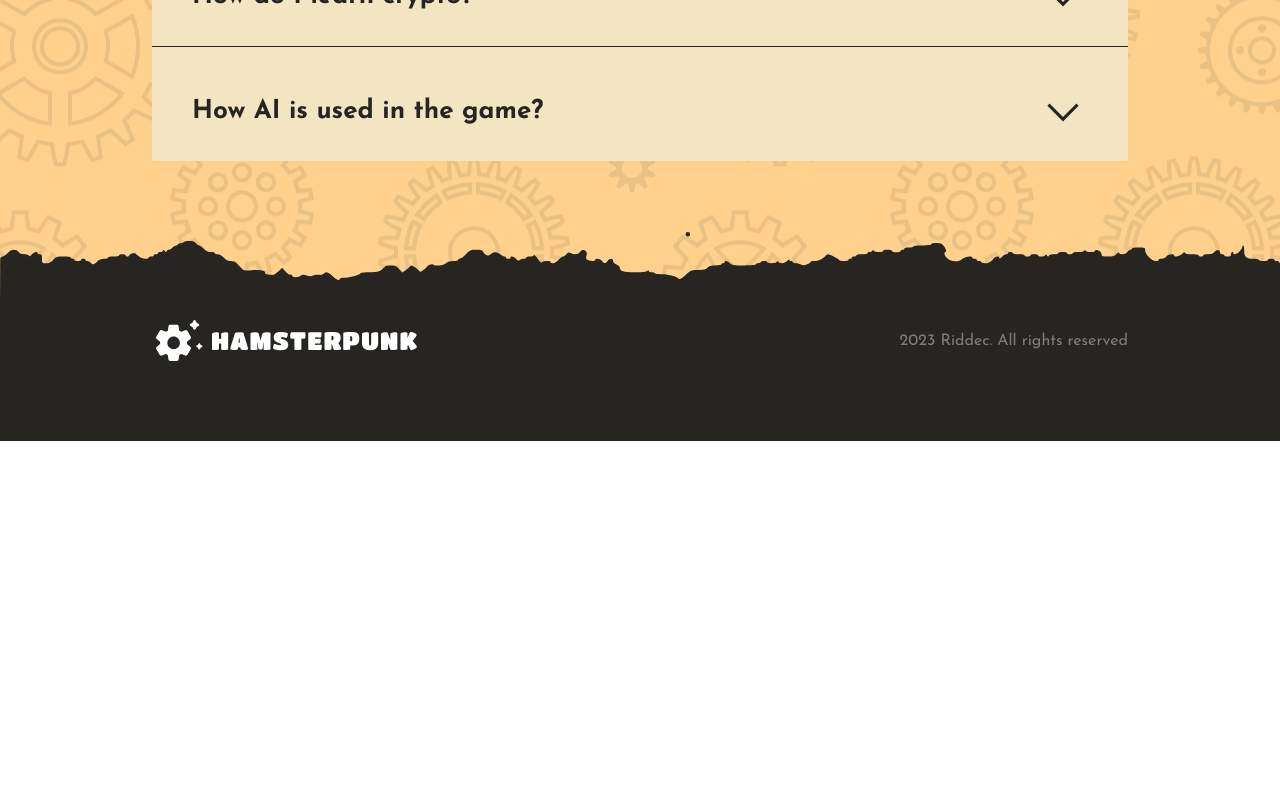
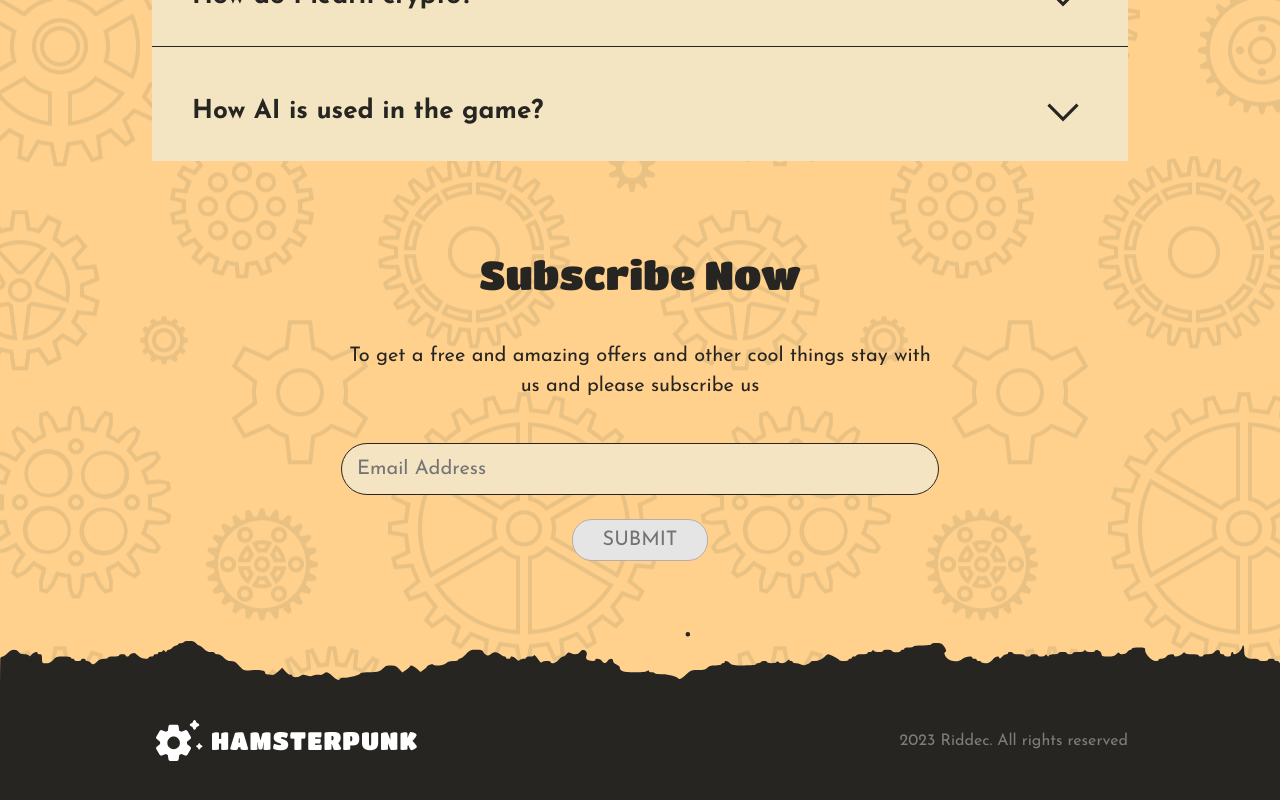
Before and after one commit to riddeclabs/hamsterpunk-landing, a React (Create React App) app: page / in a window 1280 px wide. Shown: the part 6844-7644 px from the top of the page. Before the commit the page ends 7285 px from the top, so only its background shows below. Built offline with nearby package versions, Linux system fonts and the light colour scheme; no server answers.

Commit message:
feat: add subscribe form

```diff
--- a/package.json
+++ b/package.json
@@ -3,6 +3,7 @@
   "version": "0.1.0",
   "private": true,
   "dependencies": {
+    "@formspree/react": "^2.4.1",
     "@testing-library/jest-dom": "^5.16.5",
     "@testing-library/react": "^13.4.0",
     "@testing-library/user-event": "^13.5.0",
--- a/src/pages/Home.tsx
+++ b/src/pages/Home.tsx
@@ -11,6 +11,7 @@ import { MainBlock } from './containers/MainBlock';
 import { Menu } from './containers/Menu';
 import { NewWayBlock } from './containers/NewWayBlock';
 import { ProgressBlock } from './containers/ProgressBlock';
+import { Subscription } from './containers/Subscription';
 import { VideoBlock } from './containers/VideoBlock';
 
 import { orangeBg } from '../assets/images';
@@ -29,6 +30,7 @@ export const HomePage = () => {
         <ProgressBlock />
         <HumstervilleBlock />
         <FAQBlock />
+        <Subscription />
       </OrangeBackgroundWrapper>
       <Footer />
     </Wrapper>
--- a/src/pages/containers/FAQBlock/index.tsx
+++ b/src/pages/containers/FAQBlock/index.tsx
@@ -37,16 +37,14 @@ export const FAQBlock = () => {
 
 const Wrapper = styled.div(() => ({
   marginTop: '110px',
-  paddingBottom: '0px',
+  paddingBottom: 0,
 
   '@media screen and (max-width:1439px)': {
     marginTop: '88px',
-    paddingBottom: '68px',
   },
 
   '@media screen and (max-width:1023px)': {
     marginTop: '68px',
-    paddingBottom: '68px',
   },
 
   '@media screen and (max-width:768px)': {
@@ -56,7 +54,7 @@ const Wrapper = styled.div(() => ({
 
 const QuestionsWrapper = styled.div(() => ({
   marginTop: '52px',
-  paddingBottom: '180px',
+  paddingBottom: '0px',
 
   '>div:first-of-type': {
     borderTop: 'none',
@@ -64,16 +62,13 @@ const QuestionsWrapper = styled.div(() => ({
 
   '@media screen and (max-width:1439px)': {
     marginTop: '36px',
-    paddingBottom: '88px',
   },
 
   '@media screen and (max-width:1023px)': {
     marginTop: '30px',
-    paddingBottom: '68px',
   },
 
   '@media screen and (max-width:768px)': {
     marginTop: '24px',
-    paddingBottom: '68px',
   },
 }));
--- /dev/null
+++ b/src/pages/containers/Subscription/index.tsx
@@ -0,0 +1,189 @@
+import React, { useEffect, useState } from 'react';
+
+import { useForm } from '@formspree/react';
+import styled from 'styled-components';
+
+import { Content } from '../../../components/Content';
+import { Typography } from '../../../components/Typography';
+import { colors } from '../../../constants/variables';
+
+export const Subscription = () => {
+  const [state, handleSubmit] = useForm(
+    process.env?.REACT_APP_FORM_KEY || 'mayzvzqq'
+  );
+  const [email, setEmail] = useState('');
+
+  useEffect(() => {
+    if (state.succeeded) {
+      setEmail('');
+      alert('The form was successfully submitted');
+    }
+  }, [state.succeeded]);
+
+  return (
+    <Wrapper id='faq'>
+      <Content>
+        <Typography
+          text='Subscribe Now'
+          variant='title'
+          color={colors.black}
+          textAlign='center'
+        />
+        <Text>
+          <Typography
+            color={colors.black}
+            text='To get a free and amazing offers and other cool things stay with us and please subscribe us'
+            lineHeight={'32px'}
+            fontSize={'24px'}
+            variant='text'
+          />
+        </Text>
+        <Form onSubmit={handleSubmit}>
+          <Input
+            id='email'
+            type='email'
+            name='email'
+            value={email}
+            onChange={(e) => setEmail(e?.target.value)}
+            placeholder='Email Address'
+          />
+
+          <SubmitButton type='submit' disabled={state.submitting || !email}>
+            SUBMIT
+          </SubmitButton>
+        </Form>
+      </Content>
+    </Wrapper>
+  );
+};
+
+const Wrapper = styled.div(() => ({
+  marginTop: '110px',
+  paddingBottom: '0px',
+
+  '@media screen and (max-width:1439px)': {
+    marginTop: '88px',
+    paddingBottom: '68px',
+  },
+
+  '@media screen and (max-width:1023px)': {
+    marginTop: '68px',
+    paddingBottom: '68px',
+  },
+
+  '@media screen and (max-width:768px)': {
+    marginTop: '68px',
+  },
+}));
+
+const Text = styled.div(({ theme }) => ({
+  margin: '24px auto 24px auto',
+  textAlign: 'center' || theme?.center,
+  width: '598px',
+
+  '@media screen and (max-width:1439px)': {
+    margin: '42px auto 42px auto',
+  },
+
+  '@media screen and (max-width:1023px)': {
+    margin: '32px auto 32px auto',
+  },
+
+  '@media screen and (max-width:768px)': {
+    margin: '16px auto 16px auto',
+    width: '398px',
+    maxWidth: '100%',
+  },
+}));
+
+const Form = styled.form(({ theme }) => ({
+  paddingBottom: '180px',
+  display: 'flex',
+  flexDirection: 'column' || theme?.column,
+  alignItems: 'center',
+
+  '@media screen and (max-width:1439px)': {
+    paddingBottom: '88px',
+  },
+
+  '@media screen and (max-width:1023px)': {
+    paddingBottom: '68px',
+  },
+
+  '@media screen and (max-width:768px)': {
+    paddingBottom: '68px',
+  },
+}));
+
+const Input = styled.input(() => ({
+  width: '598px',
+
+  padding: '10px 15px',
+  borderRadius: '30px',
+  background: '#f4e4c2',
+  border: '1px solid #272522',
+
+  fontFamily: 'Josefin Sans',
+  fontSize: '26px',
+  lineHeight: '35px',
+  fontWeight: 400,
+
+  '@media screen and (max-width:1439px)': {
+    fontSize: '20px',
+    lineHeight: '30px',
+  },
+
+  '@media screen and (max-width:1023x)': {
+    fontSize: '16px',
+    lineHeight: '20px',
+  },
+
+  '@media screen and (max-width:768px)': {
+    width: '398px',
+    maxWidth: '100%',
+    fontSize: '12px',
+    lineHeight: '16px',
+  },
+}));
+
+const SubmitButton = styled.button(() => ({
+  cursor: 'pointer',
+  marginTop: '24px',
+  padding: '10px 30px',
+  borderRadius: '20px',
+  background: colors.black,
+  border: `1px solid ${colors.black}`,
+  color: colors.white,
+  fontSize: '20px',
+  lineHeight: '20px',
+  fontWeight: 400,
+
+  '&:hover:not(:disabled)': {
+    background: 'none',
+    color: colors.black,
+  },
+
+  '&:disabled': {
+    background: '#e5e5e5',
+    color: '#727272',
+    cursor: 'not-allowed',
+    border: '1px solid #bbacac',
+  },
+
+  '@media screen and (max-width:1439px)': {
+    fontSize: '20px',
+    lineHeight: '20px',
+  },
+
+  '@media screen and (max-width:1023x)': {
+    fontSize: '16px',
+    lineHeight: '16px',
+    marginTop: '24px',
+  },
+
+  '@media screen and (max-width:768px)': {
+    fontSize: '12px',
+    lineHeight: '12px',
+    marginTop: '16px',
+  },
+}));
```
Also changed, not shown: 1 other file (tests, documents, lock files or other folders).
